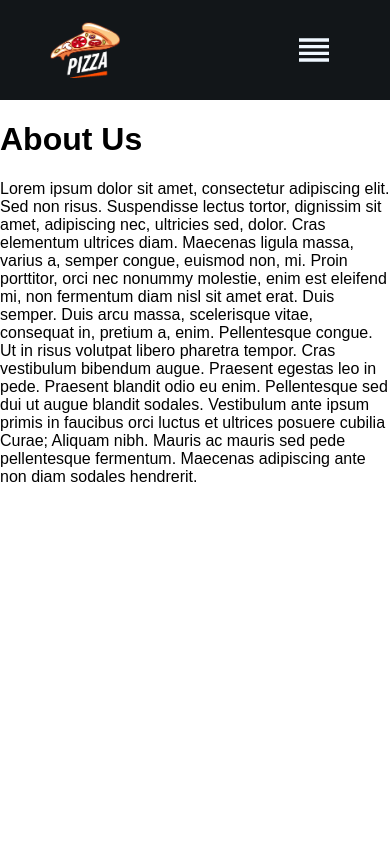
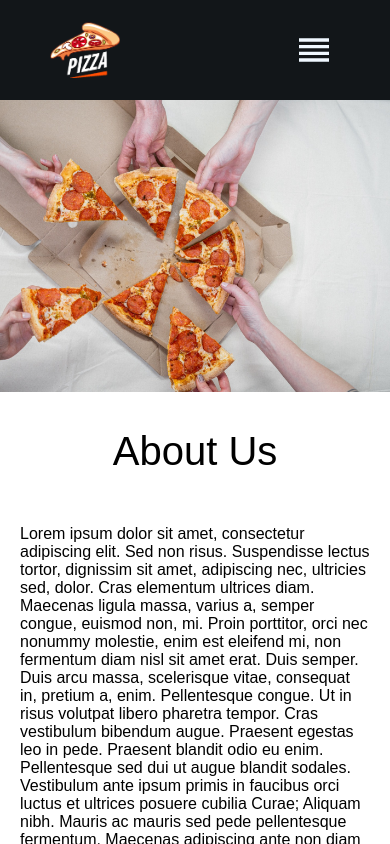
Before and after one commit to AndrasCsorba/El-Bandito-Pizzeria, a React (Create React App) app: page /about in a window 390 px wide. Shown: the top 844 px of the page. Built offline with nearby package versions, Linux system fonts and the light colour scheme.

Commit message:
about.css fixing

```diff
--- a/src/pages/About.js
+++ b/src/pages/About.js
@@ -6,9 +6,9 @@ function About() {
   return (
     <div className="about">
       <div
-        classname="aboutTop"
+        className="aboutTop"
         style={{ backgroundImage: `url(${MultiplePizzas})` }}></div>
-      <div classname="aboutBottom">
+      <div className="aboutBottom">
         <h1>About Us</h1>
         <p>
           Lorem ipsum dolor sit amet, consectetur adipiscing elit. Sed non
--- a/src/styles/About.css
+++ b/src/styles/About.css
@@ -20,10 +20,15 @@
   height: 55%;
   align-items: center;
   margin-top: 50px;
+  padding: 0 20px;
 }
 
 .aboutBottom p {
+  width: 100%;
+  max-width: 1200px;
   width: 1200px;
+  font-size: 20px;
+  margin: 0 auto;
 }
 
 .about .aboutBottom h1 {
@@ -35,3 +40,30 @@
   justify-content: center;
   transform: translateY(-40px);
 }
+@media (max-width: 1200px) {
+  .aboutBottom p {
+    width: 90%;
+  }
+}
+
+@media (max-width: 768px) {
+  .aboutBottom p {
+    width: 95%;
+    font-size: 18px;
+  }
+
+  .about .aboutBottom h1 {
+    font-size: 50px;
+  }
+}
+
+@media (max-width: 480px) {
+  .aboutBottom p {
+    width: 100%;
+    font-size: 16px;
+  }
+
+  .about .aboutBottom h1 {
+    font-size: 40px;
+  }
+}
```
